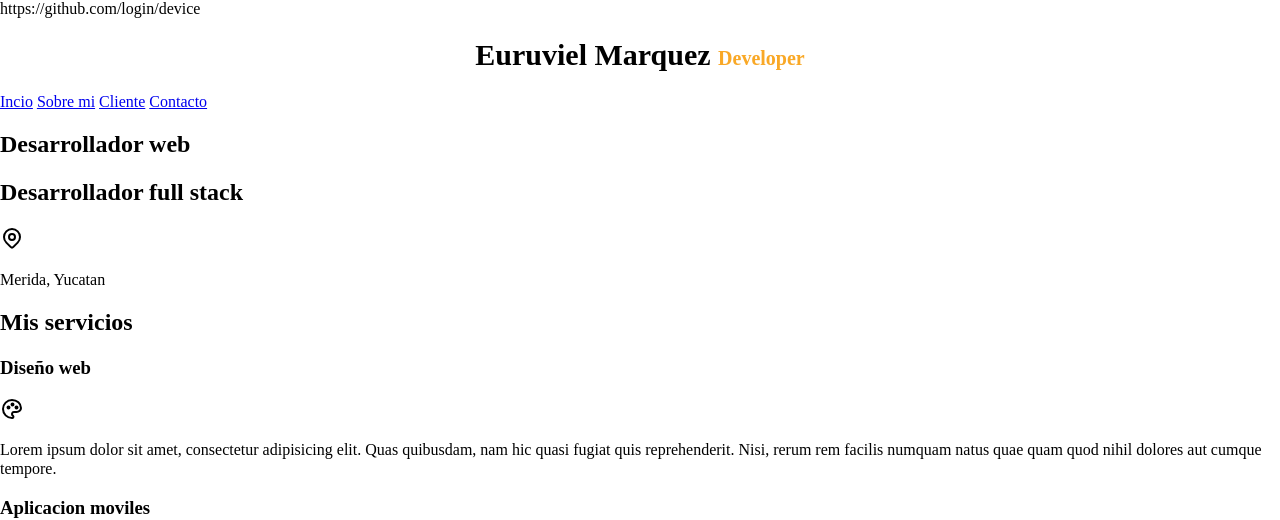
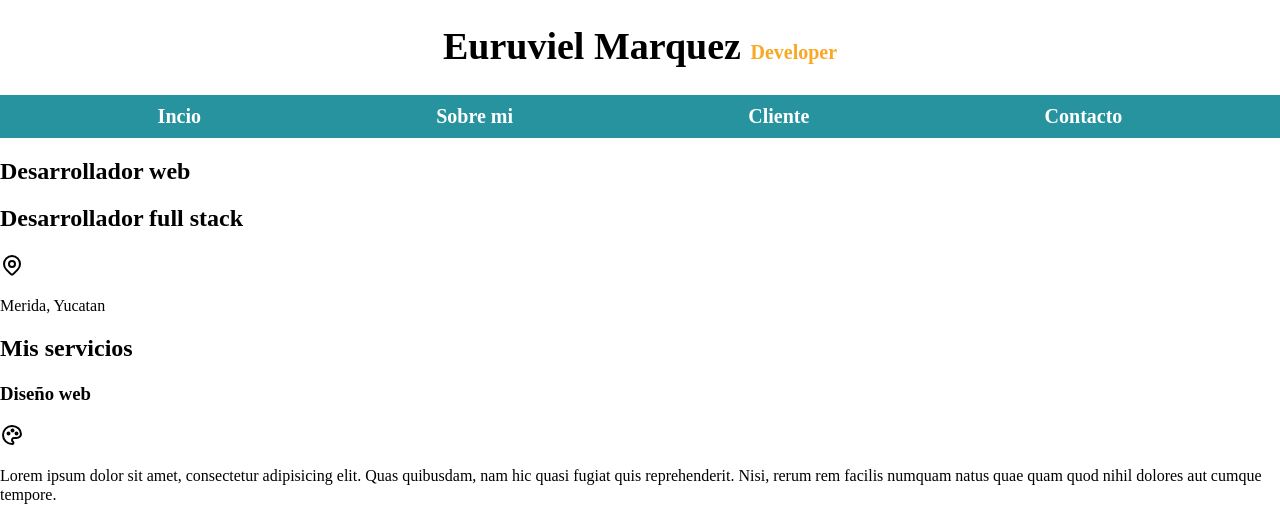
Before and after one commit to Eruviel117/Developer-web, a plain HTML site: page index.html in a window 1280 px wide. Shown: the top 520 px of the page. Drawn offline with nearby package versions, Linux system fonts and the light colour scheme.

Commit message:
style(nav): add flexbox, hover states, and color variables

```diff
--- a/CSS/style.css
+++ b/CSS/style.css
@@ -1,14 +1,21 @@
 /* Trucos para uniformidad en textos entre navegador   */
-
+:root{
+    --blanco: #fff;
+    --oscuro: #212121;
+    --primario: #ffc107;
+    --secundario: #26939f;
+    --gris: #757575;
+}
 html{
     font-size: 62.5%;
 }
-body{
+body {
     font-size: 16px;
+    margin: 0;
 }
 
 .my-title{
-    font-size: 3rem;
+    font-size: 3.8rem;
     text-align: center;
 }
 
@@ -16,3 +23,33 @@ body{
     font-size: 2rem;
     color: #f9a826;
 }
+
+.nav-bg {
+    background-color: var(--secundario);
+}
+
+.navegacion-principal{
+    background-color: var(--secundario);
+    display: flex;
+    justify-content: space-around;
+    font-weight: bold; /* Negrita */
+    font-size: 2rem;
+}
+
+/* Efecto hover en los enlaces de navegación principal */
+.navegacion-principal a:hover{
+    background-color: var(--primario);
+    color: var(--oscuro);
+}
+.navegacion-principal a{
+    text-decoration: none;
+    color: var(--blanco);
+    padding: 1rem;
+    background-color: var(--secundario);
+
+}
+
+.contenedor{
+    width: 120rem;
+    margin: 0 auto;
+}
--- a/index.html
+++ b/index.html
@@ -8,6 +8,11 @@
     <!-- Estilo personalizado -->
     <link rel="stylesheet" href="CSS/normalize.css">
 
+    <!-- Google Font -->
+    <link rel="preconnect" href="https://fonts.googleapis.com">
+    <link rel="preconnect" href="https://fonts.gstatic.com" crossorigin>
+    <link href="https://fonts.googleapis.com/css2?family=Krub:ital,wght@0,200;0,300;0,400;0,500;0,600;0,700;1,200;1,300;1,400;1,500;1,600;1,700&display=swap" rel="stylesheet">
+
 
     <link rel="preload" href="CSS/style.css" as="style">
     <!-- Estilo personalizado -->
@@ -16,17 +21,20 @@
 </head>
 <body>
     <header>
-        <header>https://github.com/login/device
+
         <h1 class = "my-title">Euruviel Marquez <span>Developer </span></h1>
 
     </header>
 
-    <nav>
+    <div class="nav-bg">
+        <nav class="navegacion-principal contenedor">
             <a href="#">Incio</a>
             <a href="#">Sobre mi</a>
             <a href="#">Cliente</a>
             <a href="#">Contacto</a>
         </nav>
+
+    </div>
 
     <section>
         <h2>Desarrollador web</h2>
```
